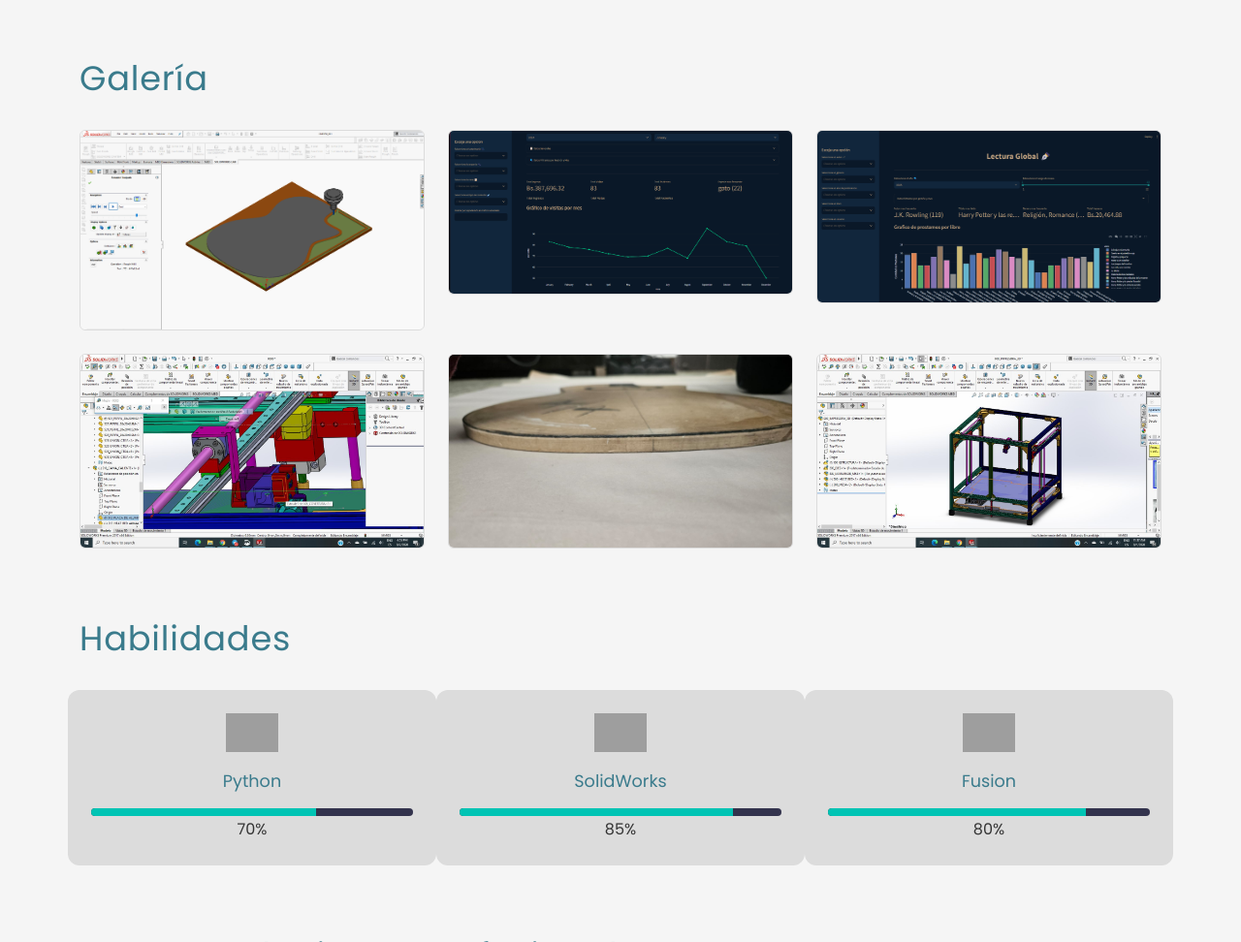
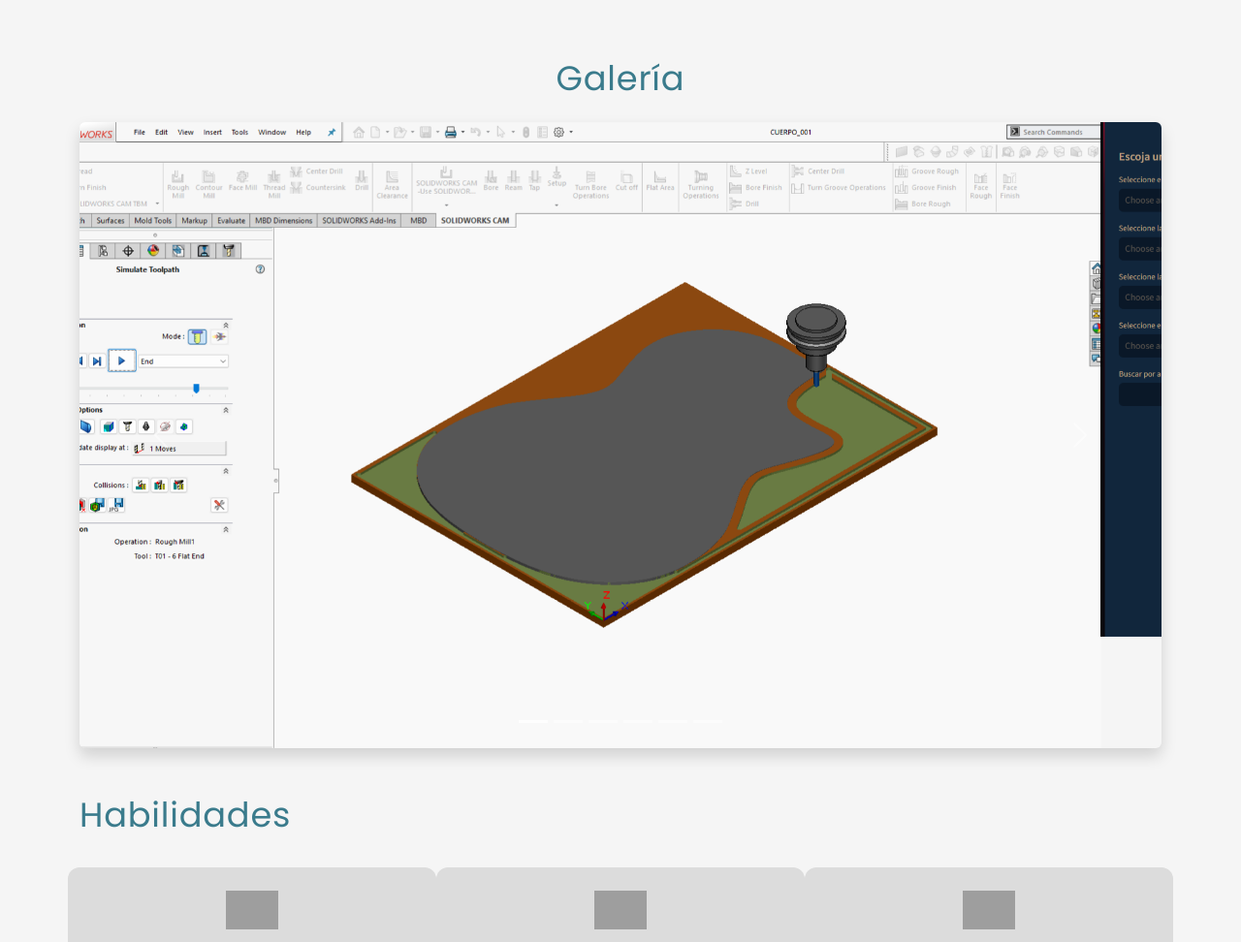
Before and after one commit to SantiagoMO138/portafolio_pesonal, a plain HTML site: page index.html in a window 1280 px wide. Shown: the part 760-1732 px from the top of the page at 97% size. Drawn offline with nearby package versions, Linux system fonts and the light colour scheme; grey boxes are pictures that could not be loaded; a small style sheet from the web is missing.

Commit message:
04.04.2025
funcion para carrucel

```diff
--- a/index.html
+++ b/index.html
@@ -97,52 +97,61 @@
         </section>
 
         <section id="gallery" class="my-5">
-            <h2>Galería</h2>
-            <div class="row">
-                <div class="col-md-4 mb-4 gallery-item">
-                    <img src="image/galeria/imagen_1.png" alt="Imagen 1" class="img-fluid rounded"
-                        data-bs-toggle="modal" data-bs-target="#gallery-modal">
+            <h2 class="text-center mb-4">Galería</h2>
+
+            <div id="galleryCarousel" class="carousel slide" data-bs-ride="carousel">
+                <!-- Indicadores -->
+                <div class="carousel-indicators">
+                    <button type="button" data-bs-target="#galleryCarousel" data-bs-slide-to="0" class="active"
+                        aria-current="true" aria-label="Imagen 1"></button>
+                    <button type="button" data-bs-target="#galleryCarousel" data-bs-slide-to="1"
+                        aria-label="Imagen 2"></button>
+                    <button type="button" data-bs-target="#galleryCarousel" data-bs-slide-to="2"
+                        aria-label="Imagen 3"></button>
+                    <button type="button" data-bs-target="#galleryCarousel" data-bs-slide-to="3"
+                        aria-label="Imagen 4"></button>
+                    <button type="button" data-bs-target="#galleryCarousel" data-bs-slide-to="4"
+                        aria-label="Imagen 5"></button>
+                    <button type="button" data-bs-target="#galleryCarousel" data-bs-slide-to="5"
+                        aria-label="Imagen 6"></button>
                 </div>
-                <div class="col-md-4 mb-4 gallery-item">
-                    <img src="image/galeria/imagen_2.png" alt="Imagen 2" class="img-fluid rounded"
-                        data-bs-toggle="modal" data-bs-target="#gallery-modal">
-                </div>
-                <div class="col-md-4 mb-4 gallery-item">
-                    <img src="image/galeria/imagen_3.png" alt="Imagen 3" class="img-fluid rounded"
-                        data-bs-toggle="modal" data-bs-target="#gallery-modal">
-                </div>
-                <div class="col-md-4 mb-4 gallery-item">
-                    <img src="image/galeria/imagen_4.jpeg" alt="Imagen 4" class="img-fluid rounded"
-                        data-bs-toggle="modal" data-bs-target="#gallery-modal">
-                </div>
-                <div class="col-md-4 mb-4 gallery-item">
-                    <img src="image/galeria/imagen_5.jpeg" alt="Imagen 5" class="img-fluid rounded"
-                        data-bs-toggle="modal" data-bs-target="#gallery-modal">
-                </div>
-                <div class="col-md-4 mb-4 gallery-item">
-                    <img src="image/galeria/imagen_6.jpeg" alt="Imagen 6" class="img-fluid rounded"
-                        data-bs-toggle="modal" data-bs-target="#gallery-modal">
-                </div>
-            </div>
 
-            <!-- Contenedor para el modal de la galería -->
-            <!-- Modal de la Galería -->
-            <div class="modal fade" id="gallery-modal" tabindex="-1" aria-labelledby="galleryModalLabel"
-                aria-hidden="true">
-                <div class="modal-dialog modal-dialog-centered">
-                    <div class="modal-content">
-                        <div class="modal-header">
-                            <h5 class="modal-title" id="galleryModalLabel">Imagen Ampliada</h5>
-                            <button type="button" class="btn-close" data-bs-dismiss="modal"
-                                aria-label="Cerrar"></button>
-                        </div>
-                        <div class="modal-body text-center">
-                            <img id="modal-image" src="" class="img-fluid rounded">
-                        </div>
+                <!-- Imágenes -->
+                <div class="carousel-inner rounded shadow">
+                    <div class="carousel-item active">
+                        <img src="image/galeria/imagen_1.png" class="d-block w-100" alt="Imagen 1">
+                    </div>
+                    <div class="carousel-item">
+                        <img src="image/galeria/imagen_2.png" class="d-block w-100" alt="Imagen 2">
+                    </div>
+                    <div class="carousel-item">
+                        <img src="image/galeria/imagen_3.png" class="d-block w-100" alt="Imagen 3">
+                    </div>
+                    <div class="carousel-item">
+                        <img src="image/galeria/imagen_4.jpeg" class="d-block w-100" alt="Imagen 4">
+                    </div>
+                    <div class="carousel-item">
+                        <img src="image/galeria/imagen_5.jpeg" class="d-block w-100" alt="Imagen 5">
+                    </div>
+                    <div class="carousel-item">
+                        <img src="image/galeria/imagen_6.jpeg" class="d-block w-100" alt="Imagen 6">
                     </div>
                 </div>
+
+                <!-- Controles -->
+                <button class="carousel-control-prev" type="button" data-bs-target="#galleryCarousel"
+                    data-bs-slide="prev">
+                    <span class="carousel-control-prev-icon" aria-hidden="true"></span>
+                    <span class="visually-hidden">Anterior</span>
+                </button>
+                <button class="carousel-control-next" type="button" data-bs-target="#galleryCarousel"
+                    data-bs-slide="next">
+                    <span class="carousel-control-next-icon" aria-hidden="true"></span>
+                    <span class="visually-hidden">Siguiente</span>
+                </button>
             </div>
         </section>
+
 
 
 
```
